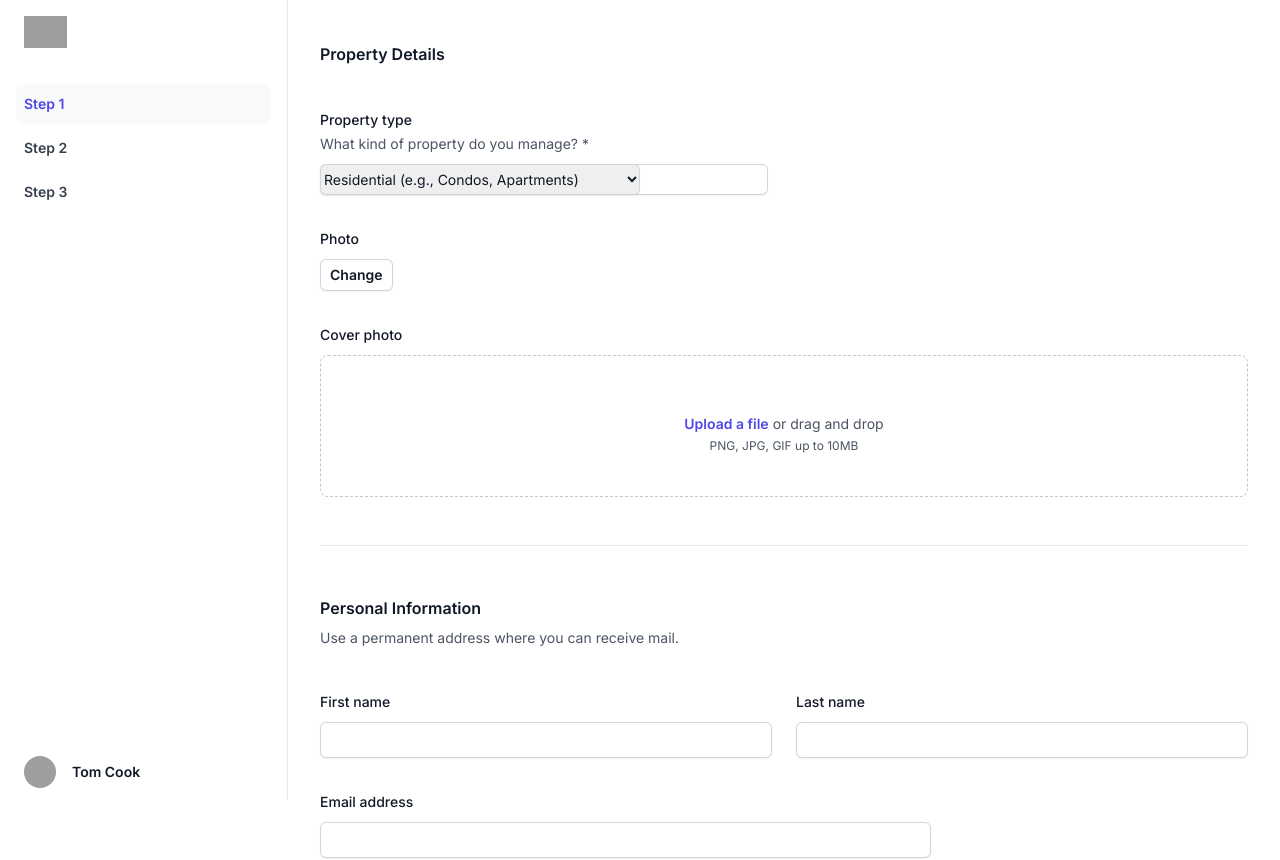
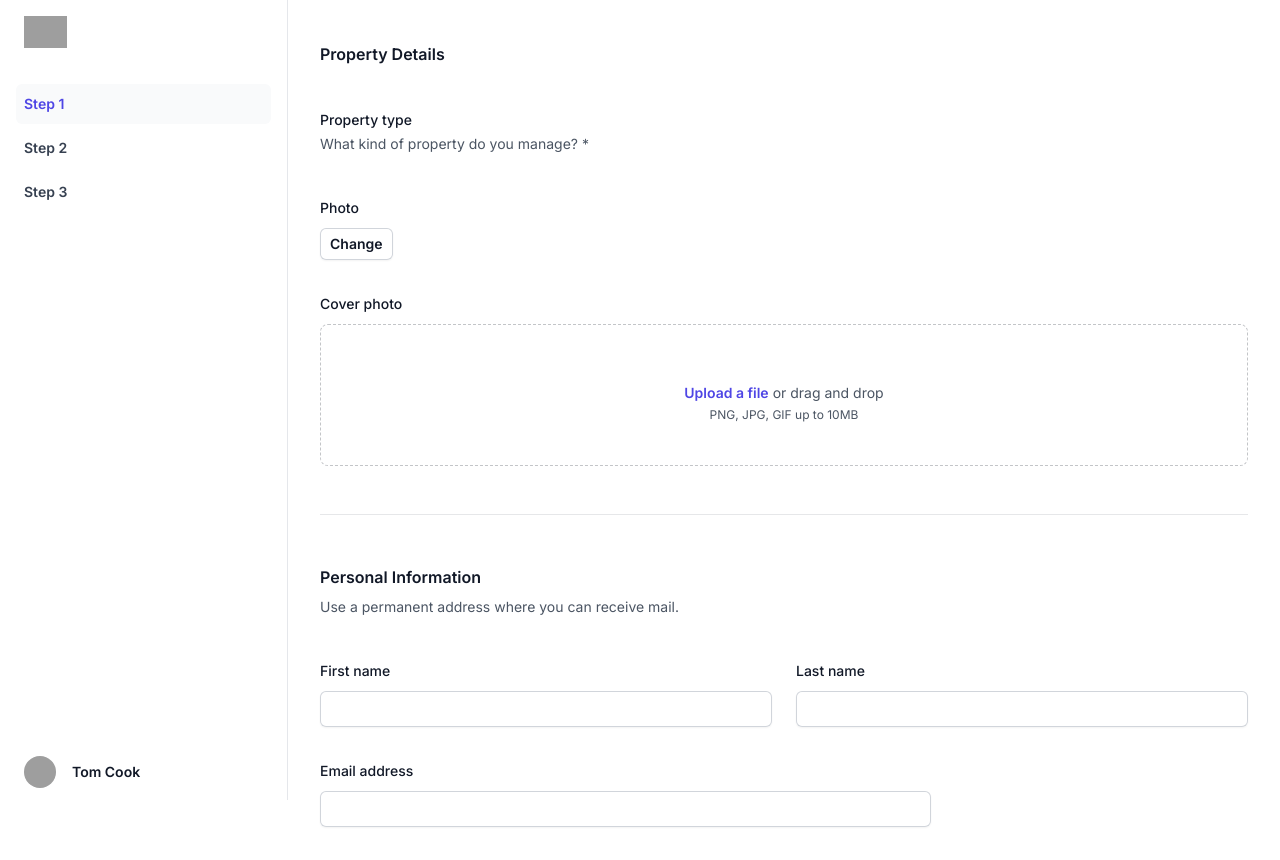
Before and after one commit to amoweolubusayo/q-ai, a Next.js app: page /estimation/step/2 in a window 1280 px wide. Shown: the top 860 px of the page. Built offline with nearby package versions, Linux system fonts and the light colour scheme; grey boxes are pictures that could not be loaded.

Commit message:
link pages

```diff
--- a/src/app/estimation/step/2/page.tsx
+++ b/src/app/estimation/step/2/page.tsx
@@ -225,26 +225,7 @@ export default function Example() {
 
                     <div className="mt-2">
                       <div className="flex rounded-md shadow-sm ring-1 ring-inset ring-gray-300 focus-within:ring-2 focus-within:ring-inset focus-within:ring-indigo-600 sm:max-w-md">
-                        <select
-                          id="country"
-                          name="country"
-                          autoComplete="country-name"
-                          className="block w-full rounded-md border-0 py-1.5 text-gray-900 shadow-sm ring-1 ring-inset ring-gray-300 focus:ring-2 focus:ring-inset focus:ring-indigo-600 sm:max-w-xs sm:text-sm sm:leading-6"
-                        >
-                          <option value="residential">
-                            Residential (e.g., Condos, Apartments)
-                          </option>
-                          <option value="commercial">
-                            Commercial (e.g., Malls, Retail)
-                          </option>
-                          <option value="industrial">Industrial</option>
-                          <option value="institutional">
-                            Institutional (e.g., Schools, Healthcare)
-                          </option>
-                          <option value="warehouse">Warehouse</option>
-                          <option value="mixed_use">Mixed-use</option>
-                          <option value="other_building_type">Other</option>
-                        </select>
+
                       </div>
                     </div>
                   </div>
--- a/src/app/login/page.tsx
+++ b/src/app/login/page.tsx
@@ -29,7 +29,8 @@ export default function Login() {
 
         <div className="mt-10 sm:mx-auto sm:w-full sm:max-w-[480px]">
           <div className="bg-white px-6 py-12 shadow sm:rounded-lg sm:px-12">
-            <form className="space-y-6" action="#" method="POST">
+            {/* <form className="space-y-6" action="/selectmodel" method="POST"> */}
+            <form className="space-y-6" action="/selectmodel">
               <div>
                 <label htmlFor="email" className="block text-sm font-medium leading-6 text-gray-900">
                   Email address
@@ -124,7 +125,7 @@ export default function Login() {
                       clipRule="evenodd"
                     />
                   </svg>
-                  <span className="text-sm font-semibold leading-6">GitHub</span>
+                  <span className="text-sm font-semibold leading-6">Google</span>
                 </a>
               </div>
             </div>
--- a/src/app/page.tsx
+++ b/src/app/page.tsx
@@ -121,7 +121,7 @@ export default function Home() {
           <div className="hidden lg:flex lg:flex-1 lg:justify-end">
 
             <a
-              href="#"
+              href="/login"
               className="text-sm font-semibold leading-6 text-gray-900"
             >
               Get Quoted <span aria-hidden="true">&rarr;</span>
--- a/src/app/selectmodel/page.tsx
+++ b/src/app/selectmodel/page.tsx
@@ -202,7 +202,7 @@ export default function Home() {
                           aria-hidden="true"
                         />
                       </div>
-                      <span>{model.name}</span>
+                      <span><a href="/estimation/step/1">{model.name}</a></span>
                     </dt>
                   </div>
                 ))}
```
